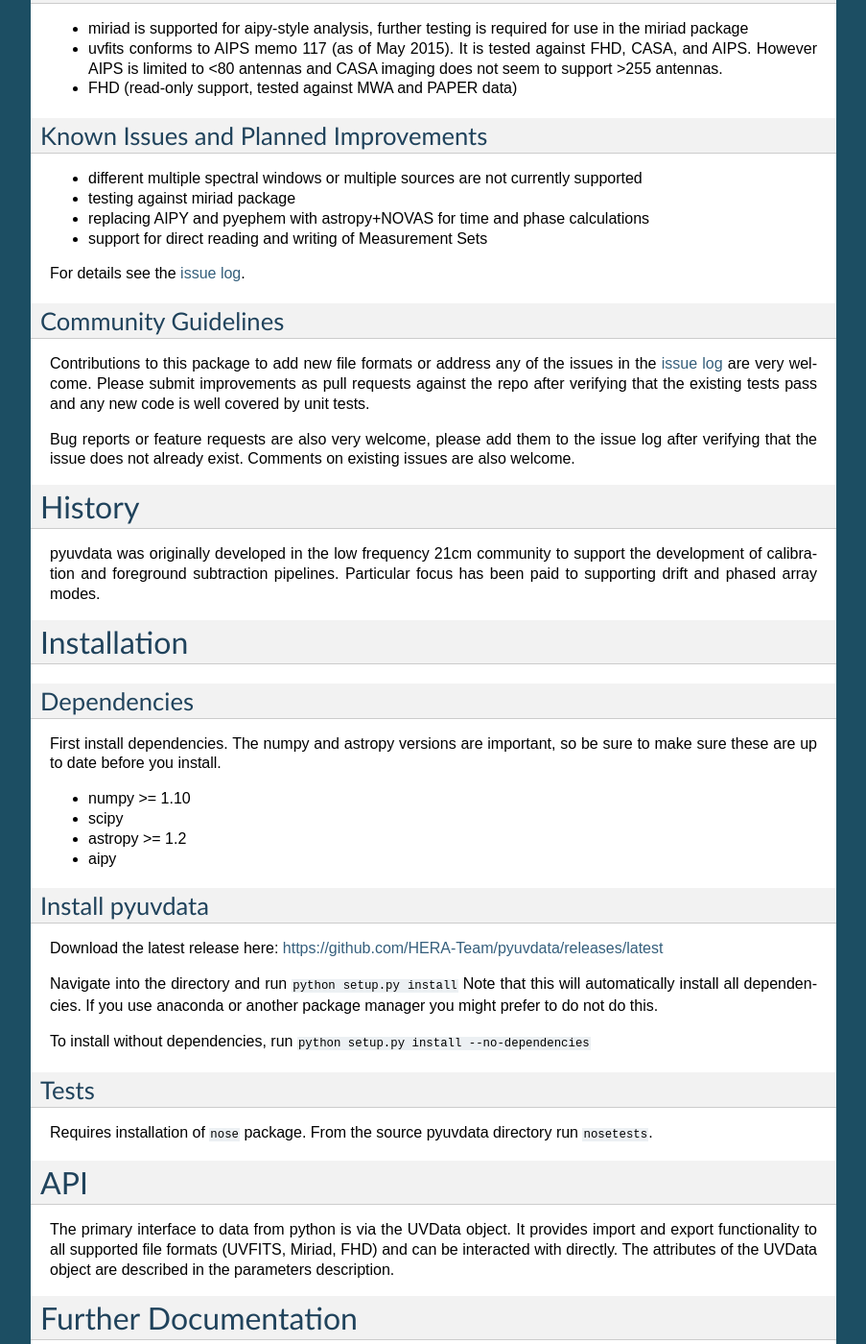
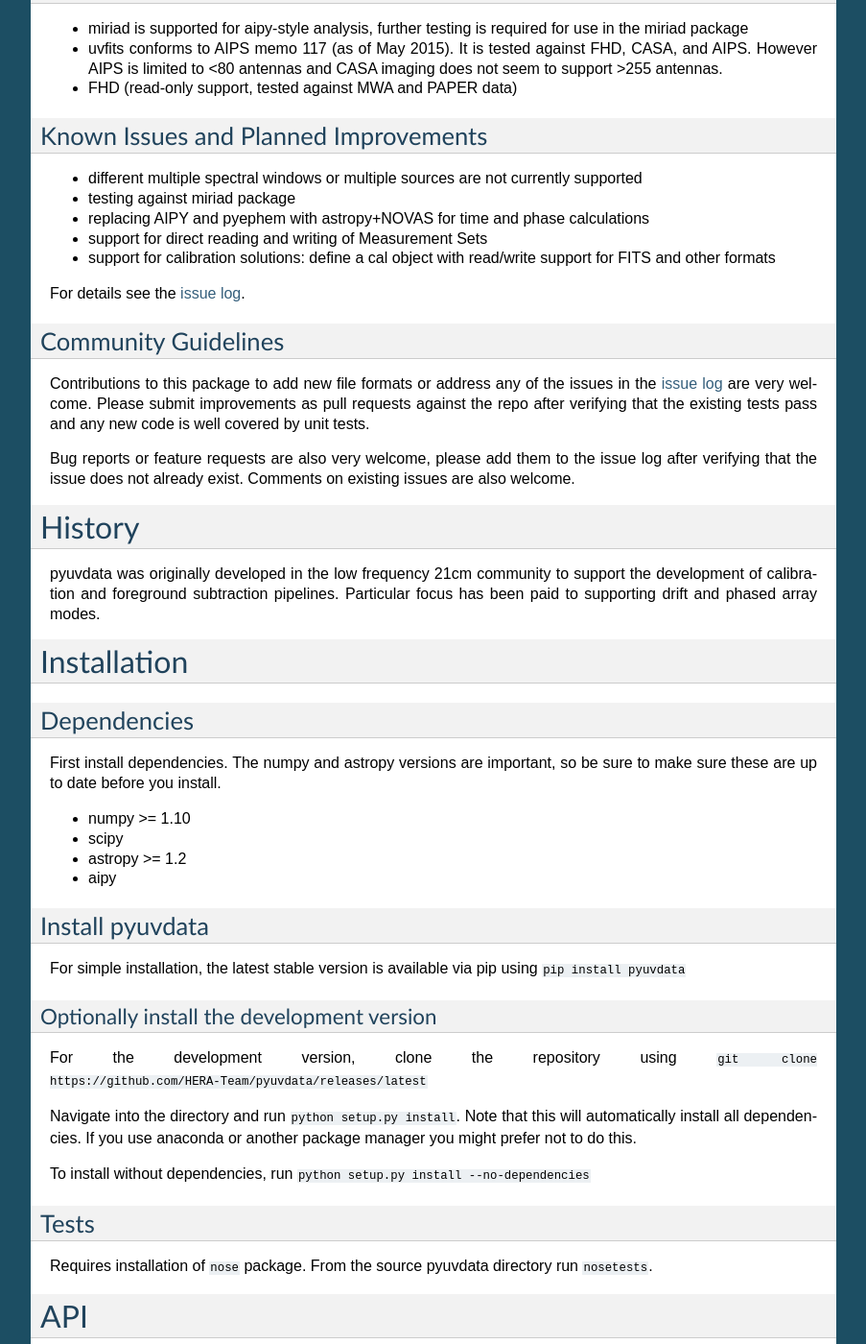
Before and after one commit to RadioAstronomySoftwareGroup/pyuvdata, a Sphinx documentation site: the page built from docs/index.rst, in a window 1280 px wide and 1400 px high, scrolled down 616 px. Shown: the whole window at 96% size, without its empty margins (198-1101 px from the left). Built offline with Sphinx 7.4.7, drawn with Linux system fonts in a browser that asks for light colours; some of the changed text lies outside the part shown.

Commit message:
docs tweaks & improvements

```diff
--- a/docs/index.rst
+++ b/docs/index.rst
@@ -54,6 +54,8 @@
 -  replacing AIPY and pyephem with astropy+NOVAS for time and phase
    calculations
 -  support for direct reading and writing of Measurement Sets
+-  support for calibration solutions: define a cal object with
+   read/write support for FITS and other formats
 
 For details see the `issue
 log <https://github.com/HERA-Team/pyuvdata/issues>`__.
@@ -98,12 +100,18 @@
 Install pyuvdata
 ----------------
 
-Download the latest release here:
-https://github.com/HERA-Team/pyuvdata/releases/latest
+For simple installation, the latest stable version is available via pip
+using ``pip install pyuvdata``
 
-Navigate into the directory and run ``python setup.py install`` Note
+Optionally install the development version
+~~~~~~~~~~~~~~~~~~~~~~~~~~~~~~~~~~~~~~~~~~
+
+For the development version, clone the repository using
+``git clone https://github.com/HERA-Team/pyuvdata/releases/latest``
+
+Navigate into the directory and run ``python setup.py install``. Note
 that this will automatically install all dependencies. If you use
-anaconda or another package manager you might prefer to do not do this.
+anaconda or another package manager you might prefer not to do this.
 
 To install without dependencies, run
 ``python setup.py install --no-dependencies``
```
Also changed, not shown: README.md (+10 -8 lines), 3 other files.
